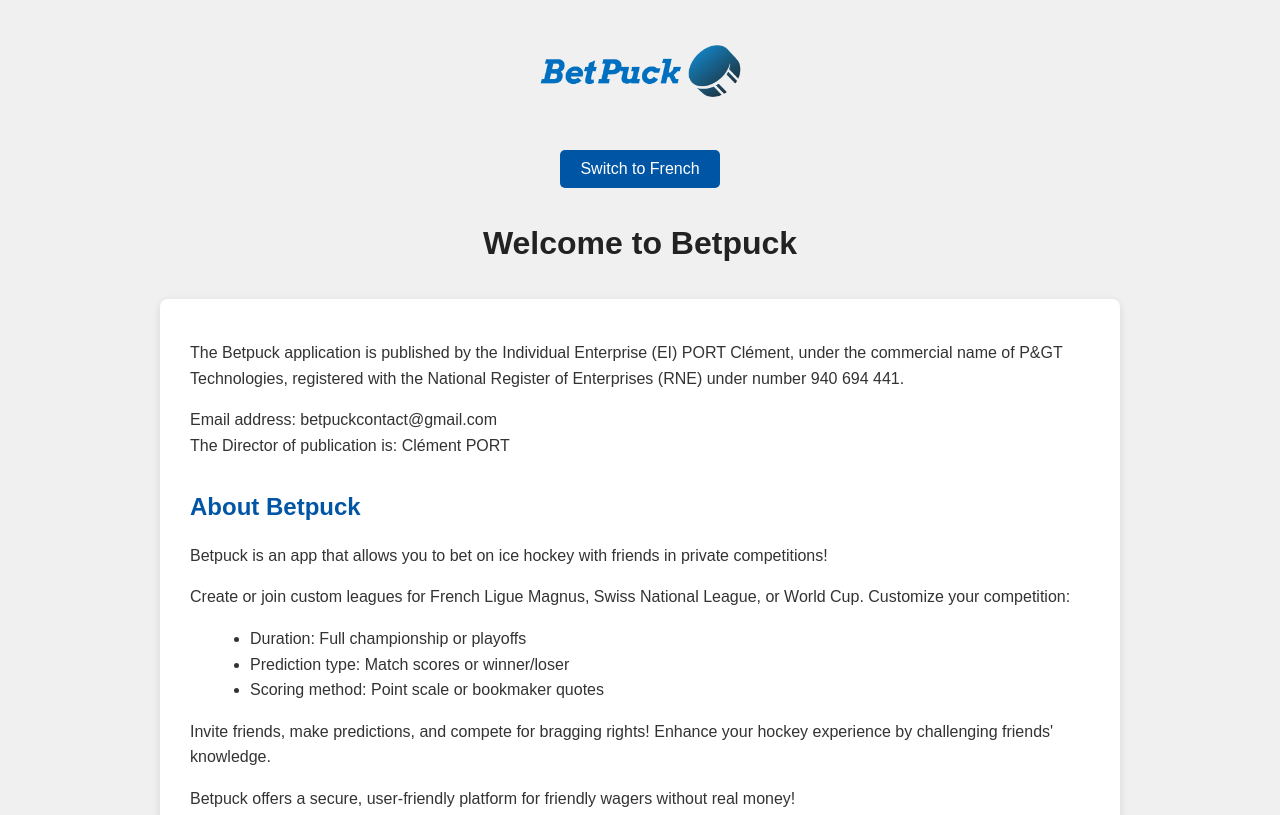
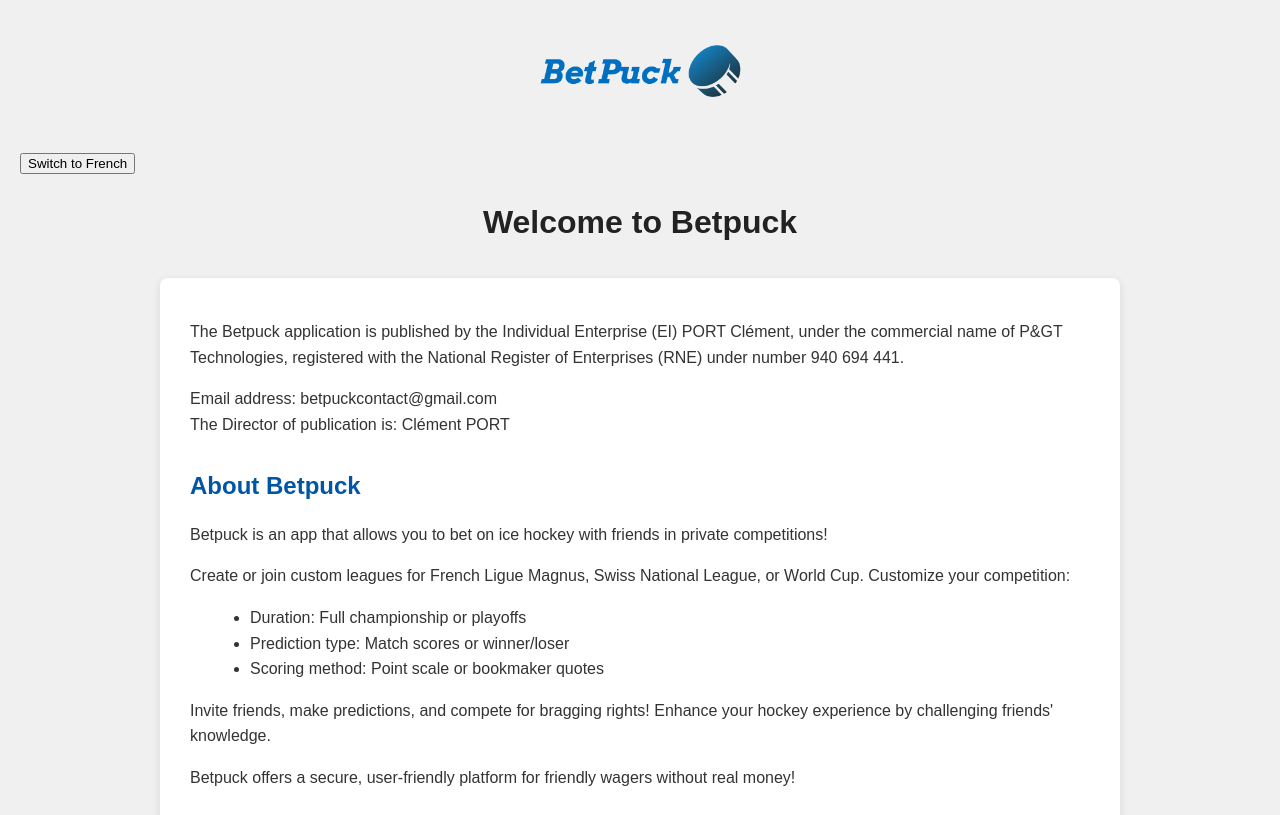
Before and after one commit to MauriceToast/website, a plain HTML site: page homepage/index.html in a window 1280 px wide. Shown: the top 815 px of the page. Drawn offline with Linux system fonts and the light colour scheme; files whose address does not match are found by name.

Commit message:
Update index.html

```diff
--- a/homepage/index.html
+++ b/homepage/index.html
@@ -65,21 +65,6 @@
             height: auto;
             object-fit: contain;
         }
-        #langButton {
-            display: block;
-            margin: 0 auto 30px auto;
-            padding: 10px 20px;
-            font-size: 1em;
-            cursor: pointer;
-            background-color: #0055a5;
-            color: white;
-            border: none;
-            border-radius: 5px;
-            transition: background-color 0.3s ease;
-        }
-        #langButton:hover {
-            background-color: #003f7d;
-        }
     </style>
 </head>
 <body>
```
